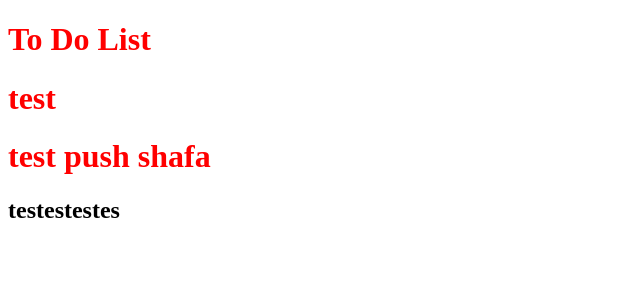
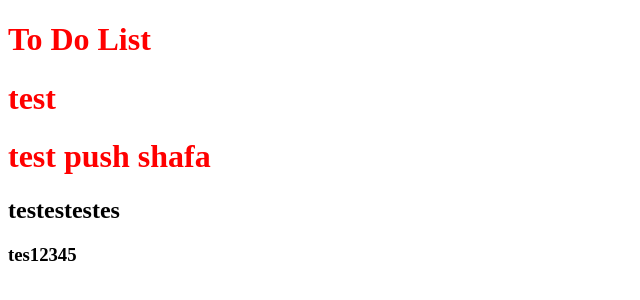
Before and after one commit to Gorbion1702/ProjectBNCC, a plain HTML site: page index.html in a window 1280 px wide. Shown: the full height of the page, 0-640 px from the left. Drawn offline with Linux system fonts and the light colour scheme.

Commit message:
tes12345

```diff
--- a/index.html
+++ b/index.html
@@ -12,5 +12,6 @@
     <h1>test </h1>
     <h1> test push shafa</h1>
     <h2>testestestes</h2>
+    <h3>tes12345</h3>
 </body>
 </html>
```
